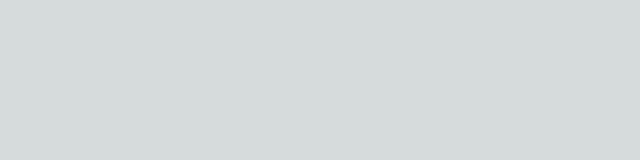
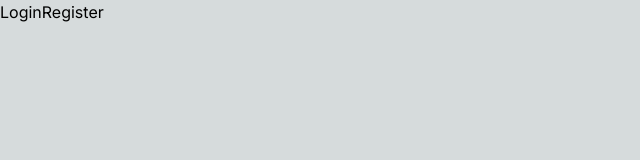
Before and after one commit to arantebw/sto-rosario-handicrafts, a Next.js app: page / in a window 1280 px wide. Shown: the top 160 px of the page, without its empty margins (0-640 px from the left). Built offline with nearby package versions, Linux system fonts and the light colour scheme.

Commit message:
feat(app): ✨ configure a custom background color for content

```diff
--- a/src/app/globals.css
+++ b/src/app/globals.css
@@ -4,26 +4,12 @@
 
 :root {
   --foreground-rgb: 0, 0, 0;
-  --background-start-rgb: 214, 219, 220;
-  --background-end-rgb: 255, 255, 255;
-}
-
-@media (prefers-color-scheme: dark) {
-  :root {
-    --foreground-rgb: 255, 255, 255;
-    --background-start-rgb: 0, 0, 0;
-    --background-end-rgb: 0, 0, 0;
-  }
+  --background-rgb: 255, 255, 255;
 }
 
 body {
   color: rgb(var(--foreground-rgb));
-  background: linear-gradient(
-      to bottom,
-      transparent,
-      rgb(var(--background-end-rgb))
-    )
-    rgb(var(--background-start-rgb));
+  background: rgb(var(--background-rgb));
 }
 
 @layer utilities {
--- a/src/app/page.tsx
+++ b/src/app/page.tsx
@@ -2,9 +2,15 @@ import Image from "next/image";
 
 export default function Home() {
   return (
-    <main>
-      <h1>{process.env.APP_NAME}</h1>
-      <h2>{process.env.APP_DESCRIPTION}</h2>
+    <main className="max-w-[1440px] mx-auto flex flex-row h-screen bg-background-rgb">
+      <div>
+        <h1>{process.env.APP_NAME}</h1>
+        <h2>{process.env.APP_DESCRIPTION}</h2>
+      </div>
+      <div>
+        <button>Login</button>
+        <button>Register</button>
+      </div>
     </main>
   );
 }
--- a/tailwind.config.ts
+++ b/tailwind.config.ts
@@ -13,6 +13,9 @@ const config: Config = {
         "gradient-conic":
           "conic-gradient(from 180deg at 50% 50%, var(--tw-gradient-stops))",
       },
+      backgroundColor:{
+        "background-rgb": "rgb(214, 219, 220)", // custom background color of main content
+      },
     },
   },
   plugins: [],
```
